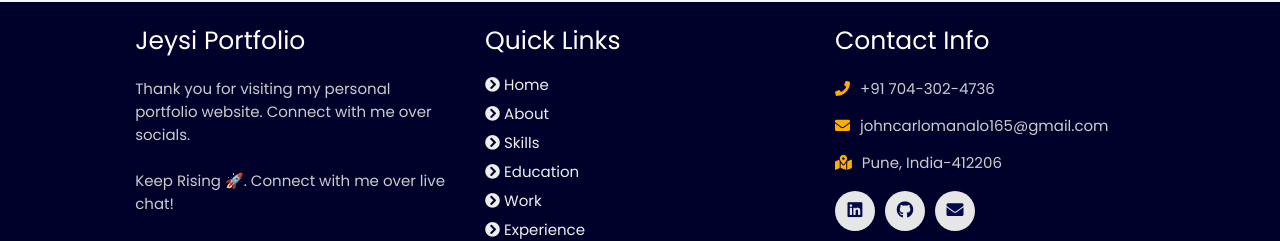
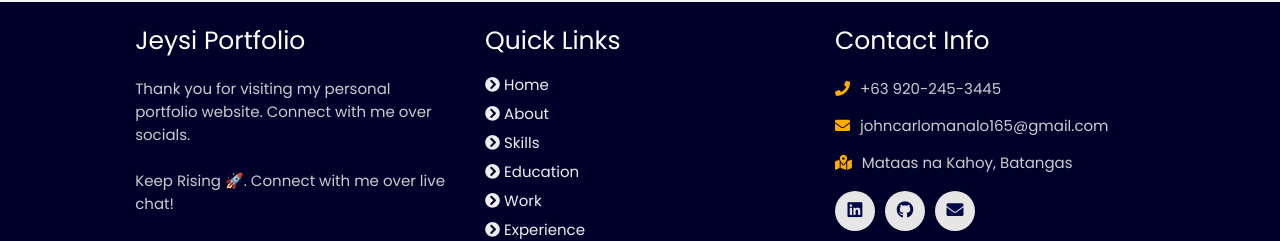
Before and after one commit to mochines20/mochines20.github.io, a plain HTML site: page experience/index.html in a window 1280 px wide. Shown: the part 1306-1547 px from the top of the page. Drawn offline with nearby package versions, Linux system fonts and the light colour scheme.

Commit message:
ayaw konaa

```diff
--- a/experience/index.html
+++ b/experience/index.html
@@ -185,9 +185,9 @@
 
       <div class="box">
           <h3>contact info</h3>
-          <p> <i class="fas fa-phone"></i>+91 704-302-4736</p>
+          <p> <i class="fas fa-phone"></i>+63 920-245-3445</p>
           <p> <i class="fas fa-envelope"></i>johncarlomanalo165@gmail.com</p>
-          <p> <i class="fas fa-map-marked-alt"></i>Pune, India-412206</p>
+          <p> <i class="fas fa-map-marked-alt"></i>Mataas na Kahoy, Batangas</p>
           <div class="share">
 
             <a href="https://www.linkedin.com/in/john-carlo-manalo-54582b171" class="fab fa-linkedin" target="_blank"></a>
```
